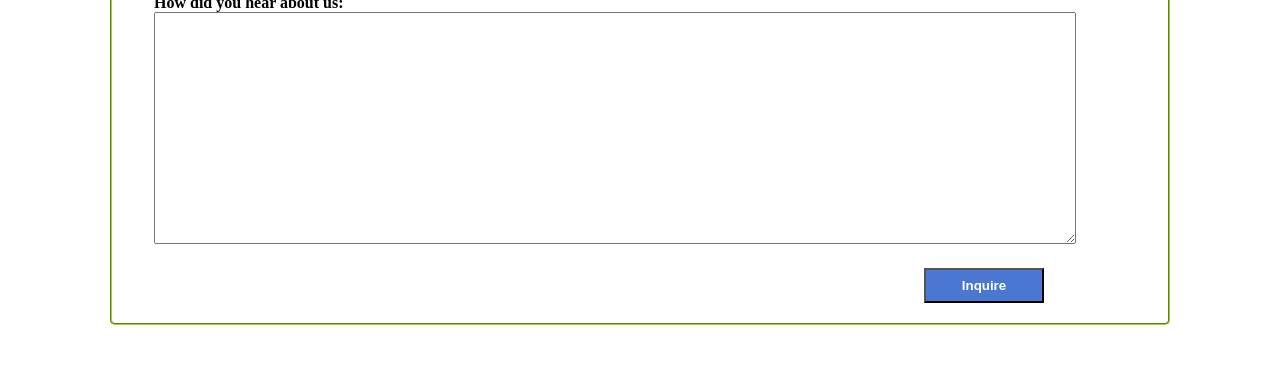
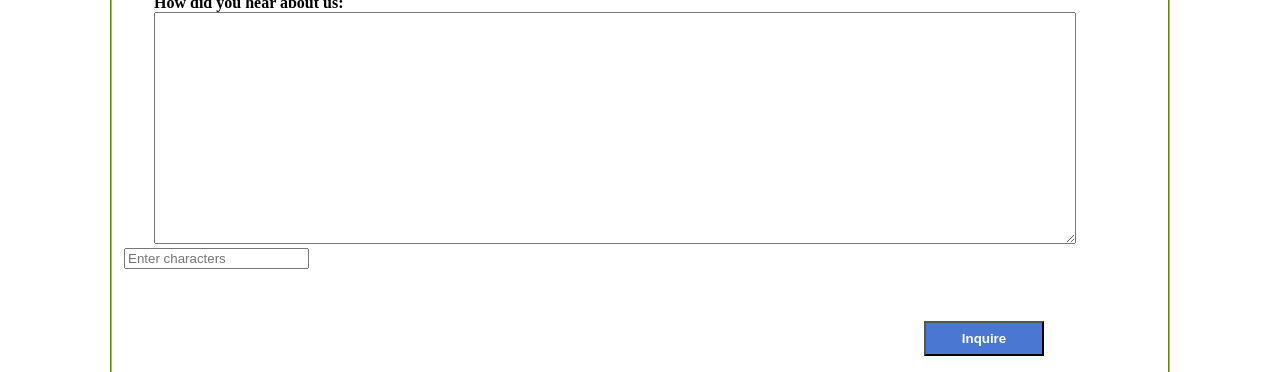
Before and after one commit to fantastic-y/homework-module1, a plain HTML site: page contact.html in a window 1280 px wide. Shown: the part 1063-1435 px from the top of the page. Drawn offline with Linux system fonts and the light colour scheme.

Commit message:
added random code on contact.html

```diff
--- a/contact.html
+++ b/contact.html
@@ -77,6 +77,12 @@
                     <textarea></textarea>
                 </div>
 
+                <!--Random codes-->
+                <div class="randomcode">
+                    <input type="text" name="randomcode" placeholder="Enter characters">
+                    <p id="codes"></p>
+                </div>
+
                 <div class="button">
                     <input type="submit" value="Inquire">
                 </div>
```
